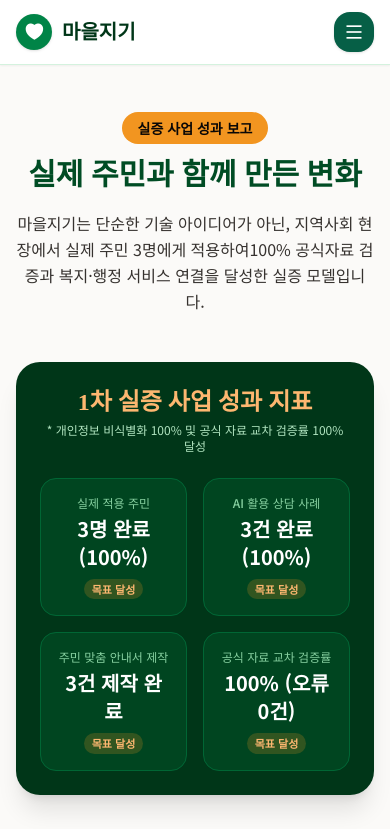
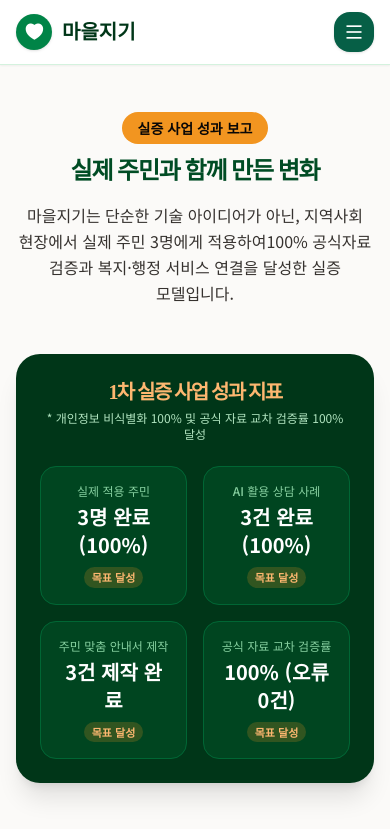
Before and after one commit to jchlee428-cyber/maeul, a React (Vite) app: page /cases in a window 390 px wide. Shown: the top 829 px of the page. Built offline with nearby package versions, Linux system fonts and the light colour scheme; no server answers.

Commit message:
style: Reduce letter-spacing by 10% and prevent line break on 1차 실증 사업 성과 지표

```diff
--- a/src/pages/cases/page.tsx
+++ b/src/pages/cases/page.tsx
@@ -14,10 +14,10 @@ export default function CasesPage() {
           <span className="inline-block px-4 py-1.5 text-sm font-bold rounded-full bg-accent-500 text-foreground-950 mb-3">
             실증 사업 성과 보고
           </span>
-          <h1 className="font-heading text-3xl md:text-5xl font-bold text-primary-800 leading-tight">
+          <h1 className="font-heading text-2xl sm:text-4xl md:text-5xl font-bold text-primary-800 leading-tight break-keep tracking-[-0.05em] sm:tracking-normal">
             실제 주민과 함께 만든 변화
           </h1>
-          <p className="mt-4 text-base md:text-lg text-foreground-700 leading-relaxed">
+          <p className="mt-4 text-base md:text-lg text-foreground-700 leading-relaxed break-keep">
             마을지기는 단순한 기술 아이디어가 아닌, 지역사회 현장에서 실제 주민 3명에게 적용하여
             <br className="hidden md:inline" />
             100% 공식자료 검증과 복지·행정 서비스 연결을 달성한 실증 모델입니다.
@@ -27,7 +27,7 @@ export default function CasesPage() {
         {/* 성과 지표 대시보드 (사업계획서 9장) */}
         <div className="bg-primary-900 text-white rounded-3xl p-6 md:p-8 shadow-xl mb-12">
           <div className="text-center max-w-xl mx-auto mb-6">
-            <h2 className="font-heading text-2xl font-bold text-accent-300">
+            <h2 className="font-heading text-xl sm:text-2xl font-bold text-accent-300 tracking-[-0.08em] sm:tracking-normal break-keep">
               1차 실증 사업 성과 지표
             </h2>
             <p className="text-xs text-primary-200 mt-1">
```
